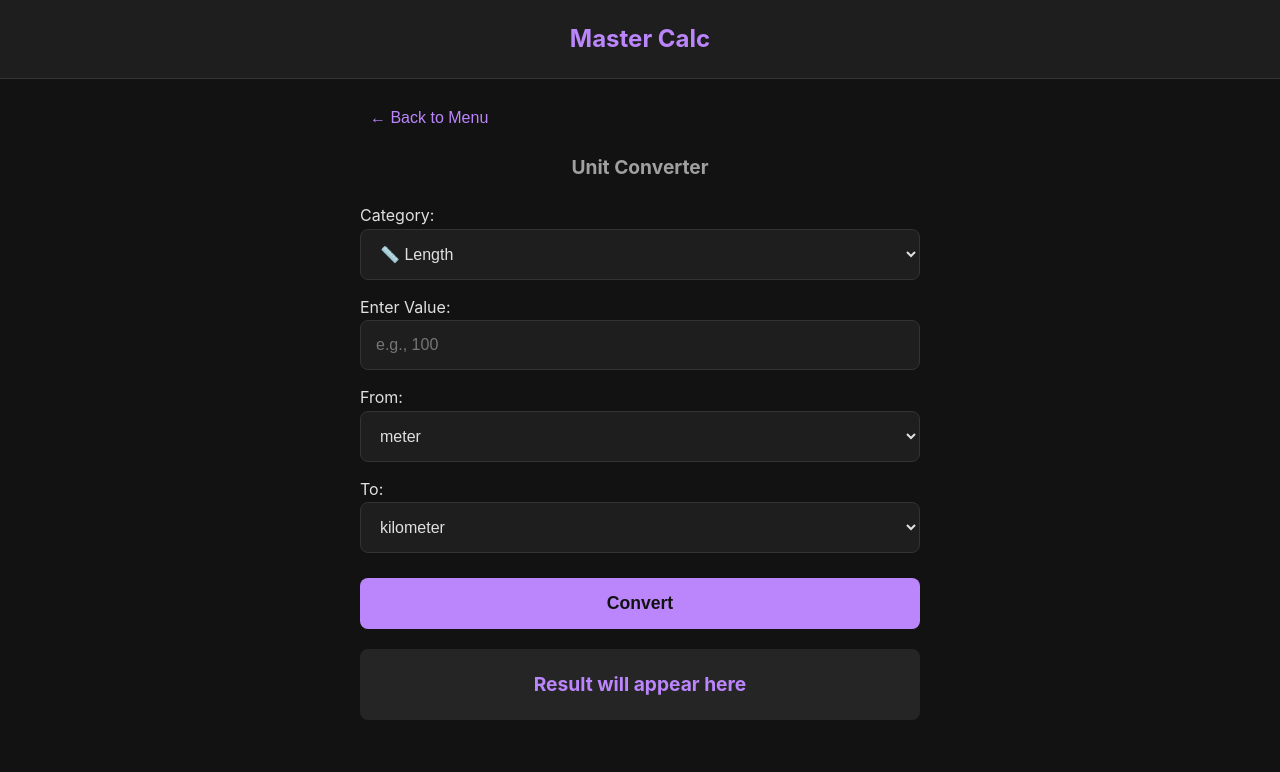
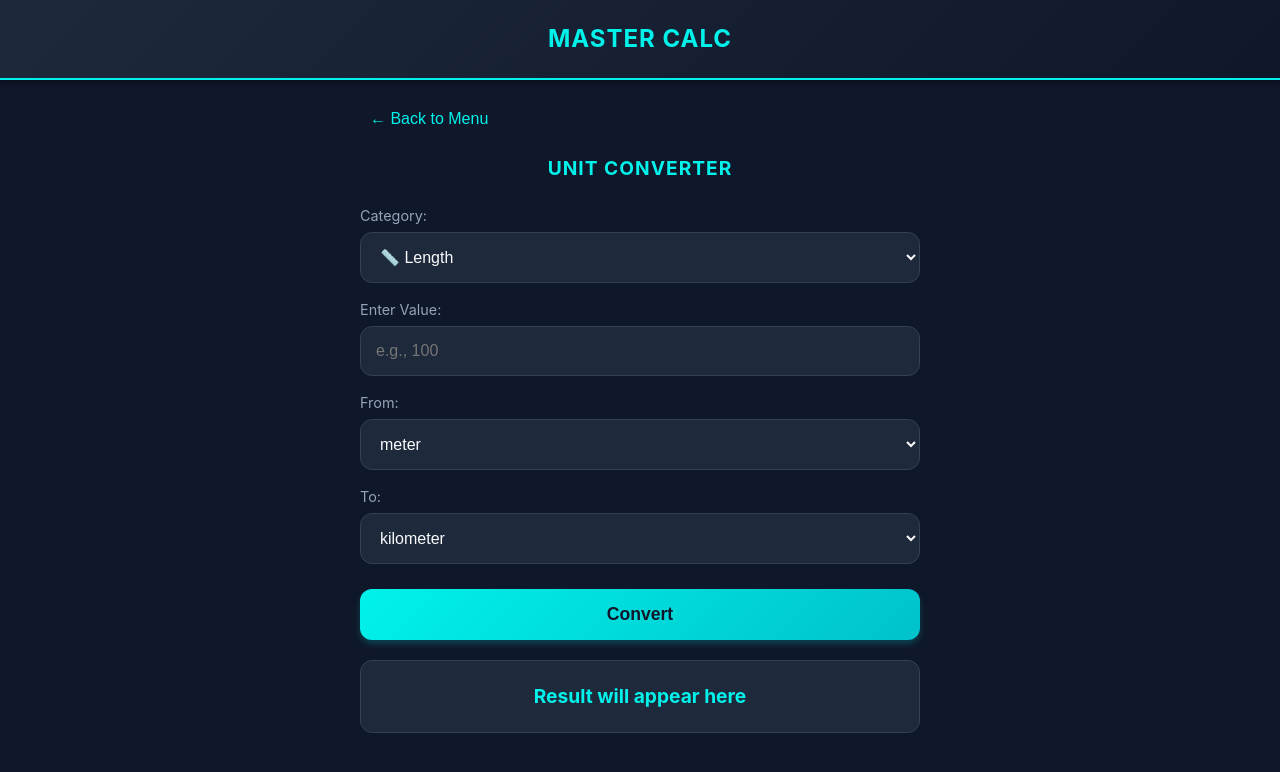
Before and after one commit to kalbiruk19-beep/master-calc, a plain HTML site: page index.html in a window 1280 px wide. Both pictures are taken after a click on the button "📏 Units". Drawn offline with Linux system fonts and the light colour scheme.

Commit message:
Update style.css

```diff
--- a/style.css
+++ b/style.css
@@ -1,10 +1,10 @@
 /* 1. Theme Variables & Basic Reset */
 :root {
-    --bg-color: #121212;
-    --surface-color: #1e1e1e;
-    --primary-color: #bb86fc;
-    --text-color: #e0e0e0;
-    --text-muted: #a0a0a0;
+    --bg-color: #0f172a; /* Deep slate blue/black */
+    --surface-color: #1e293b; /* Lighter slate for cards */
+    --primary-color: #00f2ea; /* Neon Cyan */
+    --text-color: #f8fafc;
+    --text-muted: #94a3b8;
 }
 
 * {
@@ -18,23 +18,26 @@ body {
     background-color: var(--bg-color);
     color: var(--text-color);
     line-height: 1.6;
-    overscroll-behavior: none; /* Prevents weird mobile scrolling */
+    overscroll-behavior: none;
 }
 
 /* 2. Header & Layout */
 header {
-    background-color: var(--surface-color);
+    background: linear-gradient(135deg, #1e293b 0%, #0f172a 100%);
     padding: 20px;
     text-align: center;
-    border-bottom: 1px solid #333;
+    border-bottom: 2px solid var(--primary-color);
     position: sticky;
     top: 0;
     z-index: 10;
+    box-shadow: 0 4px 6px rgba(0,0,0,0.3);
 }
 
 header h1 {
     font-size: 1.5rem;
     color: var(--primary-color);
+    letter-spacing: 1px;
+    text-transform: uppercase;
 }
 
 main {
@@ -50,8 +53,16 @@ main {
 h2 {
     font-size: 1.2rem;
     margin-bottom: 20px;
-    color: var(--text-muted);
+    color: var(--primary-color);
     text-align: center;
+    text-transform: uppercase;
+    letter-spacing: 1px;
+}
+
+h3 {
+    color: var(--text-color);
+    margin-bottom: 10px;
+    font-size: 1.1rem;
 }
 
 /* 3. Main Menu Grid */
@@ -64,58 +75,62 @@ h2 {
 .menu-btn {
     background-color: var(--surface-color);
     color: var(--text-color);
-    border: 1px solid #333;
-    border-radius: 12px;
+    border: 1px solid #334155;
+    border-radius: 16px;
     padding: 25px 15px;
     font-size: 1.1rem;
     font-weight: 600;
     cursor: pointer;
-    transition: transform 0.1s;
-    -webkit-tap-highlight-color: transparent; /* Removes blue tap flash on mobile */
+    transition: all 0.2s ease;
+    -webkit-tap-highlight-color: transparent;
+    box-shadow: 0 4px 6px rgba(0,0,0,0.2);
 }
 
 .menu-btn:active {
-    background-color: #2c2c2c;
+    background-color: #334155;
     transform: scale(0.95);
+    border-color: var(--primary-color);
 }
 
-/* 4. Calculator Inputs & Buttons (For future steps) */
+/* 4. Calculator Inputs & Buttons */
 input, select {
     width: 100%;
     padding: 15px;
     margin-bottom: 15px;
     background-color: var(--surface-color);
     color: var(--text-color);
-    border: 1px solid #333;
-    border-radius: 8px;
+    border: 1px solid #334155;
+    border-radius: 12px;
     font-size: 1rem;
 }
 
 input:focus, select:focus {
     outline: none;
     border-color: var(--primary-color);
+    box-shadow: 0 0 0 2px rgba(0, 242, 234, 0.2);
 }
 
 .action-btn {
     width: 100%;
     padding: 15px;
-    background-color: var(--primary-color);
-    color: #121212;
+    background: linear-gradient(135deg, #00f2ea 0%, #00c2cb 100%);
+    color: #0f172a;
     border: none;
-    border-radius: 8px;
+    border-radius: 12px;
     font-size: 1.1rem;
     font-weight: bold;
     cursor: pointer;
     margin-top: 10px;
+    box-shadow: 0 4px 6px rgba(0, 242, 234, 0.2);
 }
 
-.action-btn:active { opacity: 0.8; }
+.action-btn:active { opacity: 0.8; transform: scale(0.98); }
 
 .result-box {
     margin-top: 20px;
     padding: 20px;
-    background-color: #252525;
-    border-radius: 8px;
+    background-color: var(--surface-color);
+    border-radius: 12px;
     text-align: center;
     font-size: 1.2rem;
     font-weight: bold;
@@ -124,6 +139,7 @@ input:focus, select:focus {
     display: flex;
     align-items: center;
     justify-content: center;
+    border: 1px solid #334155;
 }
 
 .back-btn {
@@ -136,3 +152,10 @@ input:focus, select:focus {
     text-align: left;
     width: 100%;
 }
+
+label {
+    display: block;
+    margin-bottom: 5px;
+    color: var(--text-muted);
+    font-size: 0.9rem;
+}
```
